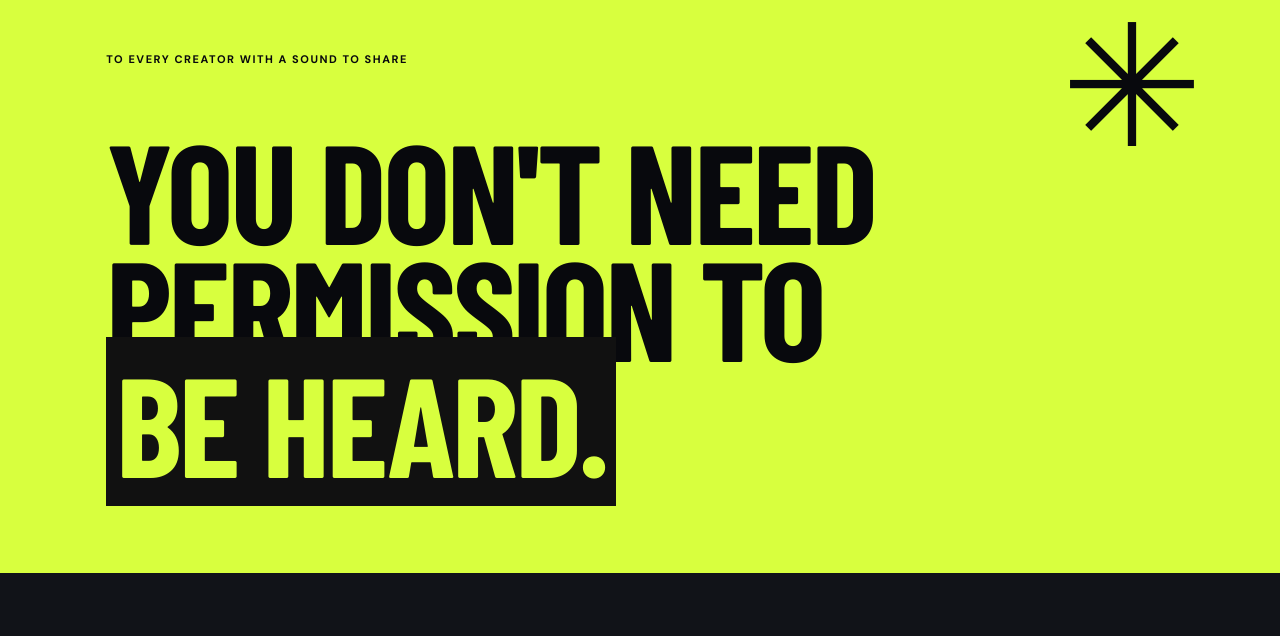
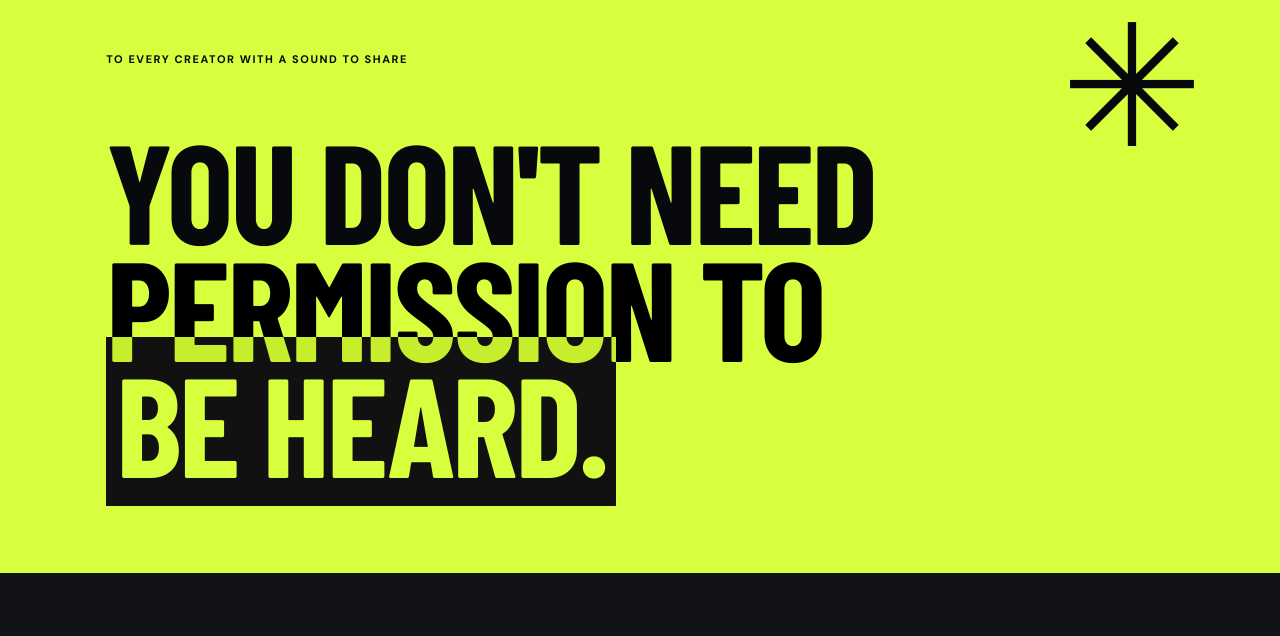
Before and after one commit to 01martinhocking-web/unmuted-website, a plain HTML site: page index.html in a window 1280 px wide. Shown: the part 2443-3079 px from the top of the page. Drawn offline with nearby package versions, Linux system fonts and the light colour scheme; a web font is replaced by a local one.

Commit message:
Make overlapping permission lettering invert against black label

```diff
--- a/styles.css
+++ b/styles.css
@@ -41,3 +41,8 @@
 
 /* Visually enlarge the 500px artwork by 10% without changing the layout footprint. */
 @media(min-width:741px){.music-cover-image{width:100%;max-width:500px;left:auto;position:relative;transform:translateY(-22px) scale(1.2);transform-origin:center center}}
+
+/* Invert only the portion of PERMISSION TO overlapping the black BE HEARD label. */
+.statement p{isolation:auto}
+.statement-permission{position:relative;z-index:2;color:var(--lime);mix-blend-mode:difference}
+.statement p em{position:relative;z-index:1}
```
